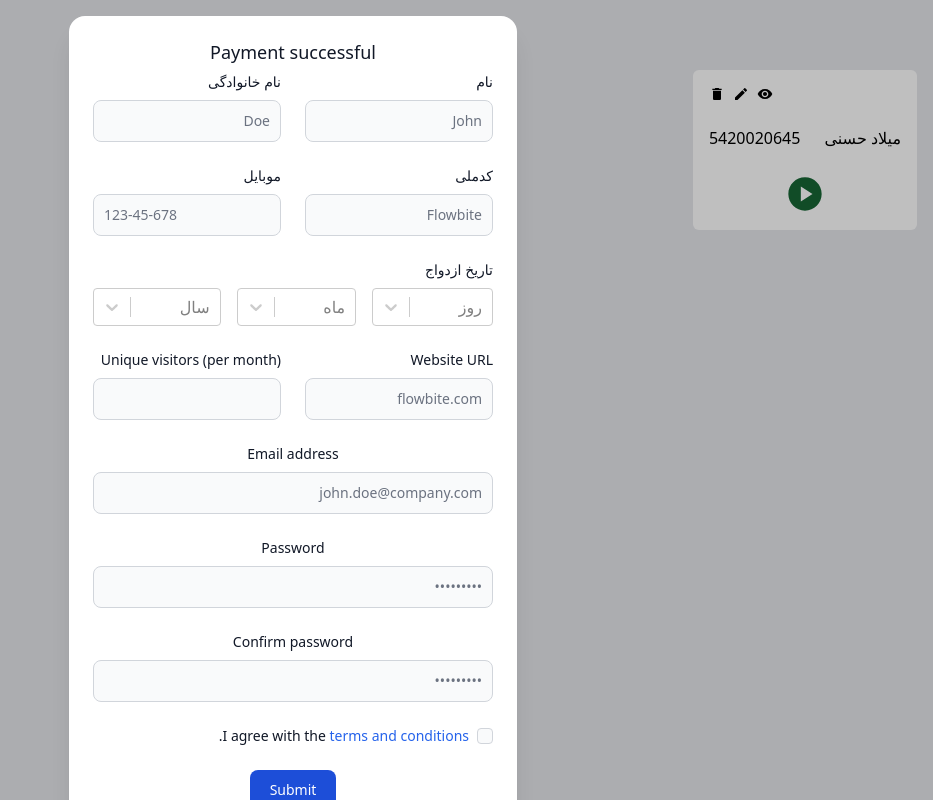
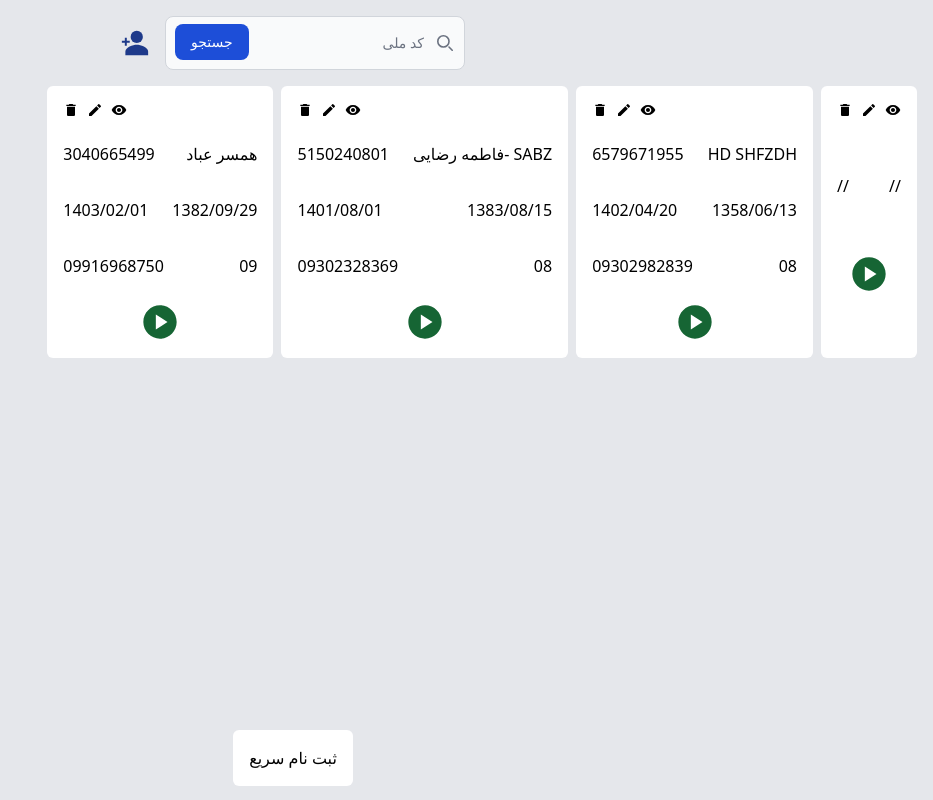
Before and after one commit to milad7212/my3, a Next.js app: page / in a window 1280 px wide. Shown: the top 800 px of the page, without its empty margins (347-1280 px from the left). Built offline with nearby package versions, Linux system fonts and the light colour scheme.

Commit message:
ADD FUNCTION

```diff
--- a/app/actions/registerEjdevaj.ts
+++ b/app/actions/registerEjdevaj.ts
@@ -36,8 +36,18 @@ const ostan = [
   { value: 14, text: "همدان" },
   { value: 18, text: "يزد" },
 ];
+// name:
+// codeMeli:
+// dayTavalod:
+// monthTavalod:
+// yearTavalod: ,
+// dayEjdevag:
+// monthEjdevag:
+// yearEjdevag:
+// phoneNumber:
+// ostan:
 
-export async function registerEjdevag() {
+export async function registerEjdevag(data) {
   try {
     (async () => {
       // Launch the browser and open a new blank page
@@ -53,25 +63,40 @@ export async function registerEjdevag() {
         "#ctl00_ContentPlaceHolder1_tbIDNo"
       );
 
-      await page.type("#ctl00_ContentPlaceHolder1_tbIDNo", "3040665499");
+      await page.type("#ctl00_ContentPlaceHolder1_tbIDNo", data.codeMeli);
 
-      await page.type("#ctl00_ContentPlaceHolder1_ddlBrDay", "29");
-      await page.select("#ctl00_ContentPlaceHolder1_ddlBrMonth", "09");
-      await page.type("#ctl00_ContentPlaceHolder1_tbBrYear", "1382");
+      await page.type("#ctl00_ContentPlaceHolder1_ddlBrDay", data.dayTavalod);
+      await page.select(
+        "#ctl00_ContentPlaceHolder1_ddlBrMonth",
+        data.monthTavalod
+      );
+      await page.type("#ctl00_ContentPlaceHolder1_tbBrYear", data.yearTavalod);
 
       // تاریخ ازدواج
       // روز
-      await page.select("#ctl00_ContentPlaceHolder1_ddlMarryDay", "01");
+      await page.select(
+        "#ctl00_ContentPlaceHolder1_ddlMarryDay",
+        data.dayEjdevag
+      );
       // ماه
-      await page.select("#ctl00_ContentPlaceHolder1_ddlMarryMonth", "02");
+      await page.select(
+        "#ctl00_ContentPlaceHolder1_ddlMarryMonth",
+        data.monthEjdevag
+      );
       // سال
-      await page.type("#ctl00_ContentPlaceHolder1_tbMarrYear", "1403");
+      await page.type(
+        "#ctl00_ContentPlaceHolder1_tbMarrYear",
+        data.yearEjdevag
+      );
 
       // شماره موبایل
-      await page.type("#ctl00_ContentPlaceHolder1_tbMobileNo", "09916968750");
+      await page.type(
+        "#ctl00_ContentPlaceHolder1_tbMobileNo",
+        data.phoneNumber
+      );
 
       // استان
-      await page.select("#ctl00_ContentPlaceHolder1_ddlState", "09");
+      await page.select("#ctl00_ContentPlaceHolder1_ddlState", data.ostan);
 
       //   await browser.close();
     })();
--- a/app/components/ui/Card.tsx
+++ b/app/components/ui/Card.tsx
@@ -6,7 +6,7 @@ import {
   MdRemoveRedEye,
 } from "react-icons/md";
 
-const Card = () => {
+const Card = ({ data, onRegister }) => {
   return (
     <div className="bg-white  rounded-md p-4 relative  flex flex-col gap-4">
       <div className=" self-end">
@@ -16,14 +16,31 @@ const Card = () => {
           <MdDelete />
         </div>
       </div>
+      <div className="flex justify-between gap-6 my-2 items-center">
+        <p className=""> {data.name}</p>
+        <p className="">{data.codeMeli}</p>
+      </div>
 
       <div className="flex justify-between gap-6 my-2 items-center">
-        <p className="">میلاد حسنی</p>
-        <p className="">5420020645</p>
+        <p className="">
+          {" "}
+          {`${data.yearTavalod}/${data.monthTavalod}/${data.dayTavalod}`}
+        </p>
+
+        <p className="">
+          {" "}
+          {`${data.yearEjdevag}/${data.monthEjdevag}/${data.dayEjdevag}`}
+        </p>
       </div>
-
+      <div className="flex justify-between gap-6 my-2 items-center">
+        <p className=""> {data.ostan}</p>
+        <p className="">{data.phoneNumber}</p>
+      </div>
       <div className=" flex justify-center">
-        <MdPlayCircle className="h-10 w-10 text-green-800" />
+        <MdPlayCircle
+          onClick={onRegister}
+          className="h-10 w-10 text-green-800"
+        />
       </div>
     </div>
   );
--- a/app/page.tsx
+++ b/app/page.tsx
@@ -5,19 +5,114 @@ import { registerEjdevag } from "./actions/registerEjdevaj";
 import SearchInput from "./components/sarch/SearchInput";
 import Card from "./components/ui/Card";
 import Modal from "./components/ui/Modal";
+const ostan = [
+  { value: 0, text: "-- انتخاب کنيد --" },
+  { value: 4, text: "آذربايجان شرقي" },
+  { value: 5, text: "آذربايجان غربي" },
+  { value: 25, text: "اردبيل" },
+  { value: 11, text: "اصفهان" },
+  { value: 32, text: "البرز" },
+  { value: 23, text: "ايلام" },
+  { value: 16, text: "بوشهر" },
+  { value: 24, text: "تهران" },
+  { value: 20, text: "چهارمحال و بختياري" },
+  { value: 31, text: "خراسان جنوبي" },
+  { value: 30, text: "خراسان رضوي" },
+  { value: 29, text: "خراسان شمالي" },
+  { value: 7, text: "خوزستان" },
+  { value: 19, text: "زنجان" },
+  { value: 21, text: "سمنان" },
+  { value: 12, text: "سيستان و بلوچستان" },
+  { value: 8, text: "فارس" },
+  { value: 28, text: "قزوين" },
+  { value: 26, text: "قم" },
+  { value: 13, text: "كردستان" },
+  { value: 9, text: "كرمان" },
+  { value: 6, text: "كرمانشاه" },
+  { value: 22, text: "كهكيلويه و بويراحمد" },
+  { value: 27, text: "گلستان" },
+  { value: 2, text: "گيلان" },
+  { value: 15, text: "لرستان" },
+  { value: 3, text: "مازندران" },
+  { value: 1, text: "مركزي" },
+  { value: 17, text: "هرمزگان" },
+  { value: 14, text: "همدان" },
+  { value: 18, text: "يزد" },
+];
+const wichOstan = (value) => {
+  const os = ostan.filter((item) => (item.value = value));
+  return os[0].text;
+};
+const data = [
+  {
+    name: "",
+    codeMeli: "",
+    dayTavalod: "",
+    monthTavalod: "",
+    yearTavalod: "",
+    dayEjdevag: "",
+    monthEjdevag: "",
+    yearEjdevag: "",
+    phoneNumber: "",
+    ostan: "",
+    explain: "",
+  },
+  {
+    name: "HD SHFZDH",
+    codeMeli: "6579671955",
+    dayTavalod: "13",
+    monthTavalod: "06",
+    yearTavalod: "1358",
+    dayEjdevag: "20",
+    monthEjdevag: "04",
+    yearEjdevag: "1402",
+    phoneNumber: "09302982839",
+    ostan: "08",
+    explain: "",
+  },
+  {
+    name: "SABZ -فاطمه رضایی",
+    codeMeli: "5150240801",
+    dayTavalod: "15",
+    monthTavalod: "08",
+    yearTavalod: "1383",
+    dayEjdevag: "01",
+    monthEjdevag: "08",
+    yearEjdevag: "1401",
+    phoneNumber: "09302328369",
+    ostan: "08",
+    explain: "",
+  },
+
+  {
+    name: "همسر عباد",
+    codeMeli: "3040665499",
+    dayTavalod: "29",
+    monthTavalod: "09",
+    yearTavalod: "1382",
+    dayEjdevag: "01",
+    monthEjdevag: "02",
+    yearEjdevag: "1403",
+    phoneNumber: "09916968750",
+    ostan: "09",
+    explain: "",
+  },
+];
 
 const ScrapPage = () => {
-  async function register() {
-    registerEjdevag();
+  async function register(data) {
+    registerEjdevag(data);
   }
   return (
     <>
-      <Modal />
+      {/* <Modal /> */}
       <div className=" bg-gray-200 p-4">
         <SearchInput />
         {/* cards */}
-        <div className="flex gap-2">
-          <Card />
+        <div className="flex gap-2 mt-4">
+          {data.map((item, index) => (
+            <Card onRegister={() => register(item)} data={item} key={index} />
+          ))}
         </div>
 
         {/* cards */}
```
